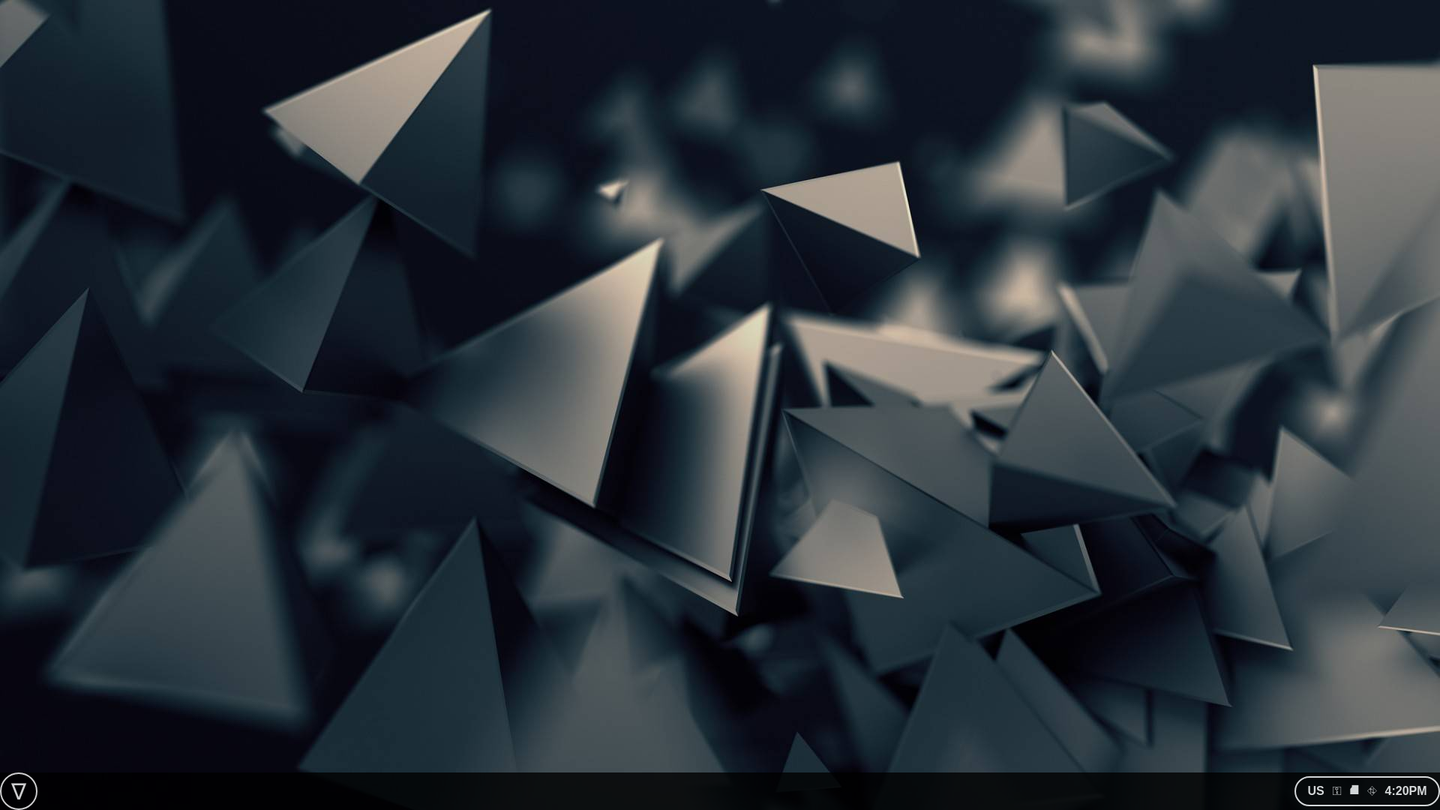
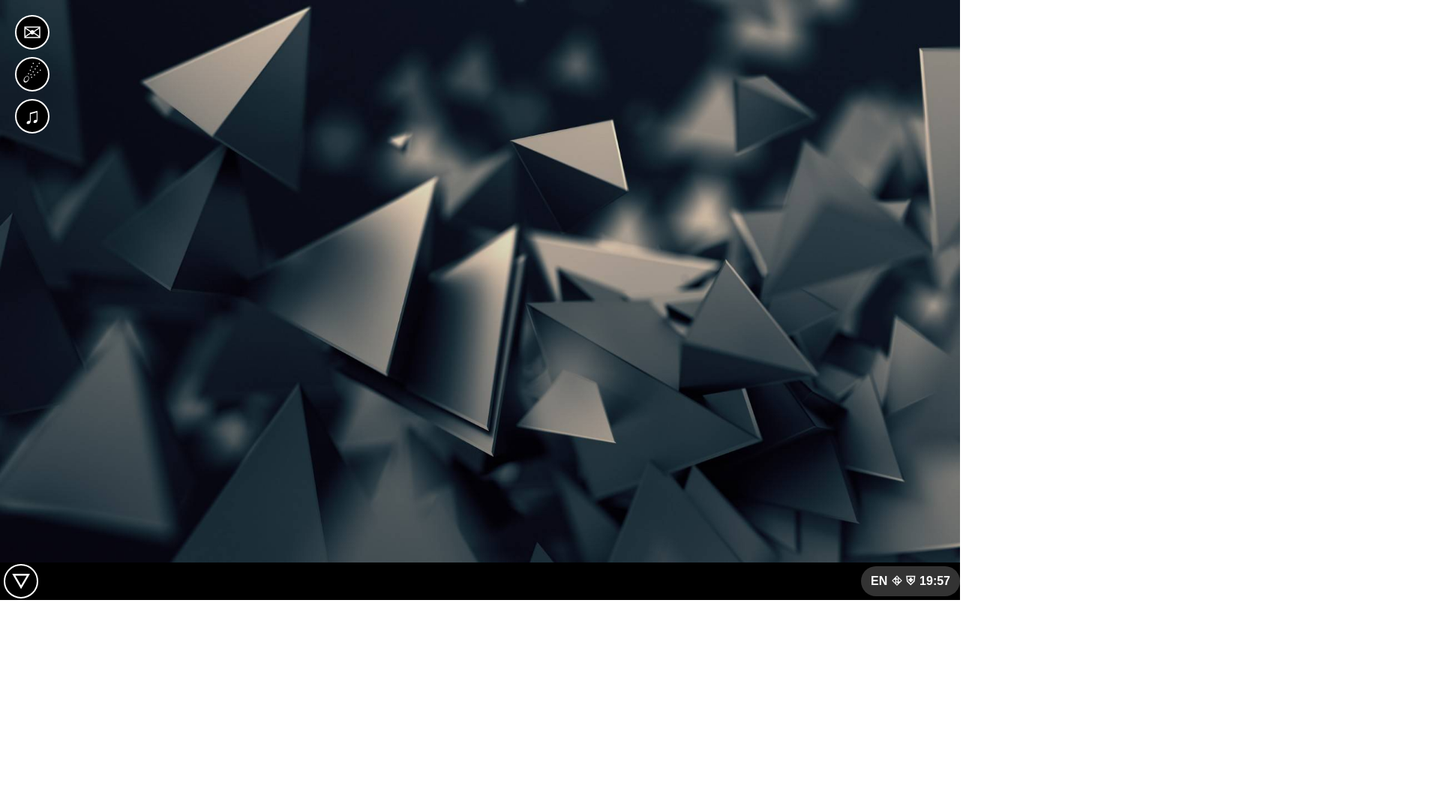
Before and after one commit to west-os/vir.os, a plain HTML site: page index.html in a window 1280 px wide. Shown: the whole page at 75% size, 1920 px wide, since content can reach past the window. After the commit the page ends 800 px from the top, so only its background shows below. Drawn offline with Linux system fonts and the light colour scheme.

Commit message:
Update index.html

```diff
--- a/index.html
+++ b/index.html
@@ -1,25 +1,129 @@
 <!doctype html>
 <html>
 <head>
-  <title>HTML DEKSTOP</title>
+<script type="text/javascript">
+function startTime()
+{
+var today=new Date();
+var h=today.getHours();
+var m=today.getMinutes();
+var s=today.getSeconds();
+// add a zero in front of numbers<10
+m=checkTime(m);
+s=checkTime(s);
+document.getElementById('time').innerHTML=h+":"+m;
+t=setTimeout('startTime()',500);
+}
+function checkTime(i)
+{
+if (i<10)
+{
+i="0" + i;
+}
+return i;
+}
+</script>
+
+<!-- BEGIN CSS -->
+<style>
+
+body {
+margin:0px;
+padding:0px;
+}
+
+#viewport {
+display:flex;
+flex-direction:column;
+justify-content:space-between;
+width:100vw;
+height:100vh;
+background-image:url('./wallpaper.jpg');
+background-size:cover;
+background-position:center;
+}
+
+#desktop {
+width:100vw;
+height:auto;
+color:white;
+}
+
+#icons {
+display:flex;
+flex-flow:column wrap;
+margin:15px;
+}
+
+button {
+display:flex;
+justify-content:center;
+align-items:center;
+width:46px;
+height:46px;
+border:2px solid white;
+border-radius:100%;
+background-color:black;
+font-size:30px;
+color:white;
+}
+
+button.icon {
+margin:5px;
+}
+
+button.start {
+margin: 0px 5px;
+}
+
+#taskbar {
+display:flex;
+justify-content:space-between;
+align-items:center;
+width:100vw;
+height:50px;
+background-color:black;
+font-family:arial;
+}
+
+#systray {
+display:flex;
+justify-content:space-around;
+align-items:center;
+height:40px;
+padding:0px 10px;
+border-radius:20px;
+background-color:#333333;
+color:white;
+font-weight:bold;
+}
+
+span.sysicon {
+padding:0px 3px;
+}
+
+</style>
 </head>
-<body style="margin:0px; padding:0px; font-family:arial;">
-  <div id="view" style="width:1920px; height:1080px; background: url('./wallpaper.jpg');">
-    <div id="desktop" style="width:100%; height:1030px;">
 
+<!-- BEGIN BODY -->
+<body ONLOAD="startTime()">
+  <div id="viewport">
+    <div id="desktop">
+      <div id="icons">
+        <button class="icon">&#x2709;</button>
+        <button class="icon">&#x2604;</button>
+        <button class="icon">&#x266B;</button>
+      </div>
     </div>
-    <div id="taskbar" style="display:flex; justify-content:space-between; align-items:center; width:100%; height:50px; background-color:black; opacity:0.8;">
-      <div id="pins">
-        <button style="width:50px; height:50px; background-color:black; color:white; font-size:30px; border:2px solid white; border-radius:100%;">&#8711;</button>
-      </div>
-      <div id="systray" style="display:flex; justify-content:space-around; align-items:center; height:36px; width:170px; padding:0px 10px; border:2px solid white; border-radius:20px; color:white;">
-        <span><b>US</b></span>
-        <span>&#9919;</span>
-        <span>&#9944;</span>
-        <span>&#9943;</span>
-        <span><b>4:20PM</b></span>
+    <div id="taskbar">
+      <button class="start">&#x26DB;</button>
+      <div id="systray">
+        <span class="sysicon">EN</span>
+        <span class="sysicon">&#x26D7;</span>
+        <span class="sysicon">&#x26E8;</span>
+        <span class="sysicon" id="time"></span>
       </div>
     </div>
   </div>
 </body>
-</html>
+</html
```
